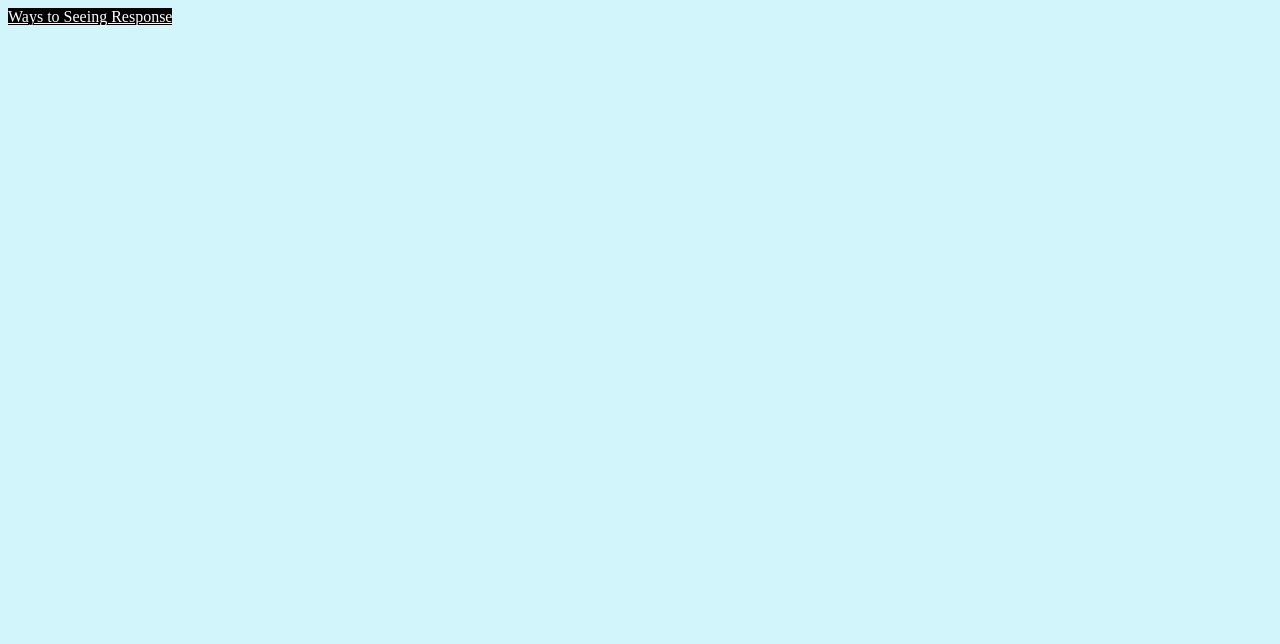
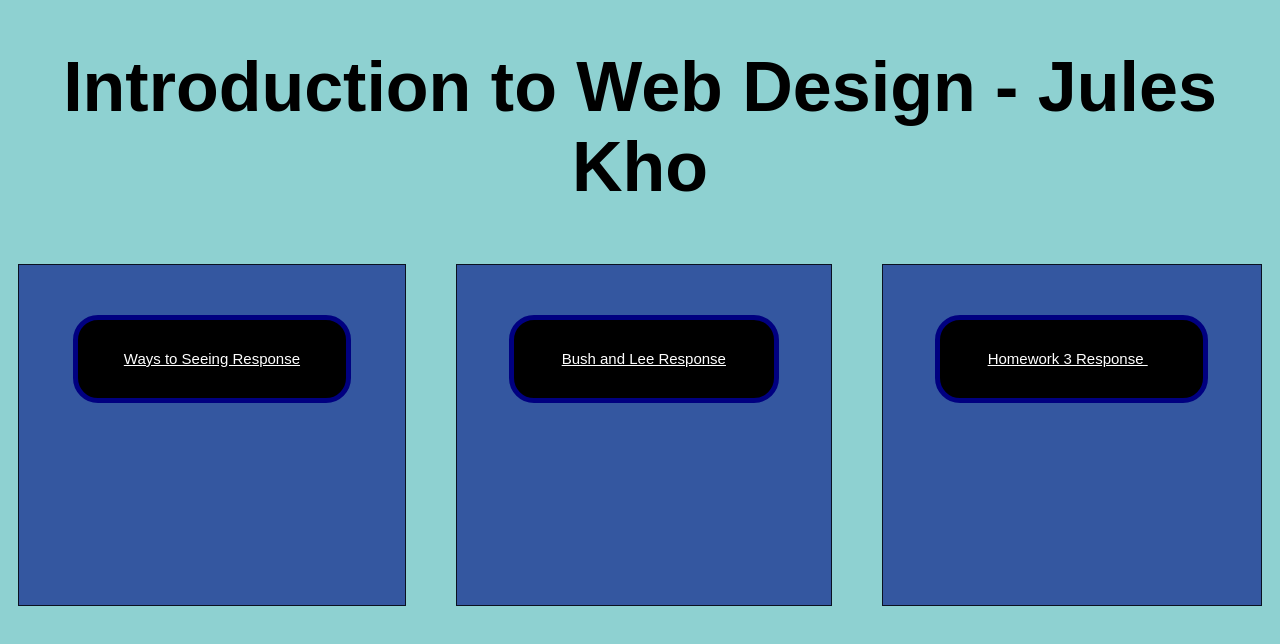
Before and after one commit to JewelsCo18/JewelsCo18.github.io, a plain HTML site: page index.html in a window 1280 px wide. Drawn offline with Linux system fonts and the light colour scheme; files whose address does not match are found by name.

Commit message:
adding base hw 2

```diff
--- /dev/null
+++ b/Homework_2/hw2_style.css
@@ -0,0 +1,10 @@
+h1{
+    font-size:70px;
+    text-align: center;
+    color: white;
+    font-family: 'Arial';
+}
+
+body{
+    background-image: url('/Users/juleskho/Desktop/Intro to Web Design/WD_HW2/space.jpg');
+}
--- a/index.html
+++ b/index.html
@@ -1,20 +1,49 @@
 <!DOCTYPE html>
 
-<html style = "background-color:#d2f5fc;">
+<!--
+    Notes:
+    Hard Reset: Shift Command R
+-->
+
+<html>
 
     <head>
-        <link rel="stylesheet" href="/Users/juleskho/Desktop/Intro to Web Design/JewelsCo18.github.io/style.css">
-        <title>Introduction to Web Design - Jules Kho</title>
-
+        <meta name="viewport" content="width=device-width, initial-scale=1">
+        <link rel="stylesheet" type="text/css" href="style.css"/>
     </head>
-
 
     <body>
 
-        <div class = "homework">
-            <a href = "Homework_1/hw1_index.html" style = "background-color: black; color: white; ">
-                Ways to Seeing Response
-            </a>
+        <h1>
+            Introduction to Web Design - Jules Kho
+        </h1>
+
+        <div class="grid-container">
+
+            <div class="grid-item">
+                <div class = "homework">
+                    <a href = "Homework_1/hw1_index.html">
+                        Ways to Seeing Response
+                    </a>
+                </div>
+            </div>
+
+            <div class="grid-item">
+                <div class = "homework">
+                    <a href = "Homework_2/hw2_index.html">
+                        Bush and Lee Response
+                    </a>
+                </div>
+            </div>
+
+            <div class="grid-item">
+                <div class = "homework">
+                    <a href = "Homework_2/hw2_index.html">
+                        Homework 3 Response
+                    </a>>
+                </div>
+            </div>
+
         </div>
 
     </body>
--- a/style.css
+++ b/style.css
@@ -1,6 +1,47 @@
-.title{
+body {
+    background-color: #8ed1d1;
+}
+
+h1 {
     font-size:70px;
     text-align: center;
     color: black;
     font-family: 'Arial';
 }
+
+a {
+    font-family:'Arial';
+    color: white;
+}
+
+.homework {
+    text-align: center;
+    background-color: black;
+    width: 60%;
+    border: 5px solid navy;
+    padding: 30px;
+    margin-top: 30px;
+    margin-left: auto;
+    margin-right: auto;
+    border-radius: 25px;
+}
+
+.homework:hover {
+    background-color: lightgrey;
+}
+
+.grid-container {
+    display: grid;
+    grid-gap: 50px;
+    grid-template-columns: auto auto auto;
+    padding: 10px;
+}
+
+.grid-item {
+    background-color: rgba(30, 57, 148, 0.8);
+    border: 1px solid rgba(0, 0, 0, 0.8);
+    padding: 20px;
+    font-size: 15px;
+    height: 300px;
+    text-align: center;
+}
```
Also changed, not shown: Homework_2/hw2_index.html (added, +18 -0 lines).
